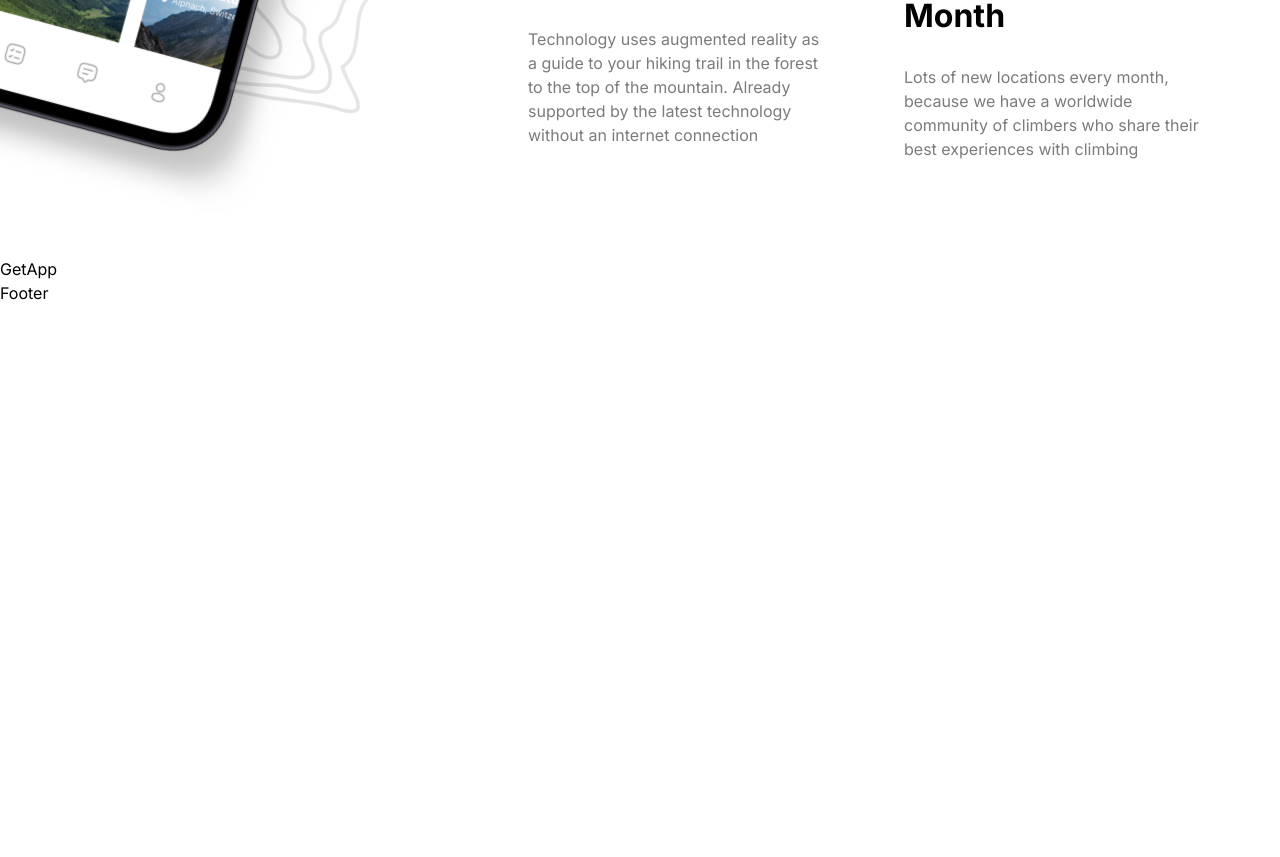
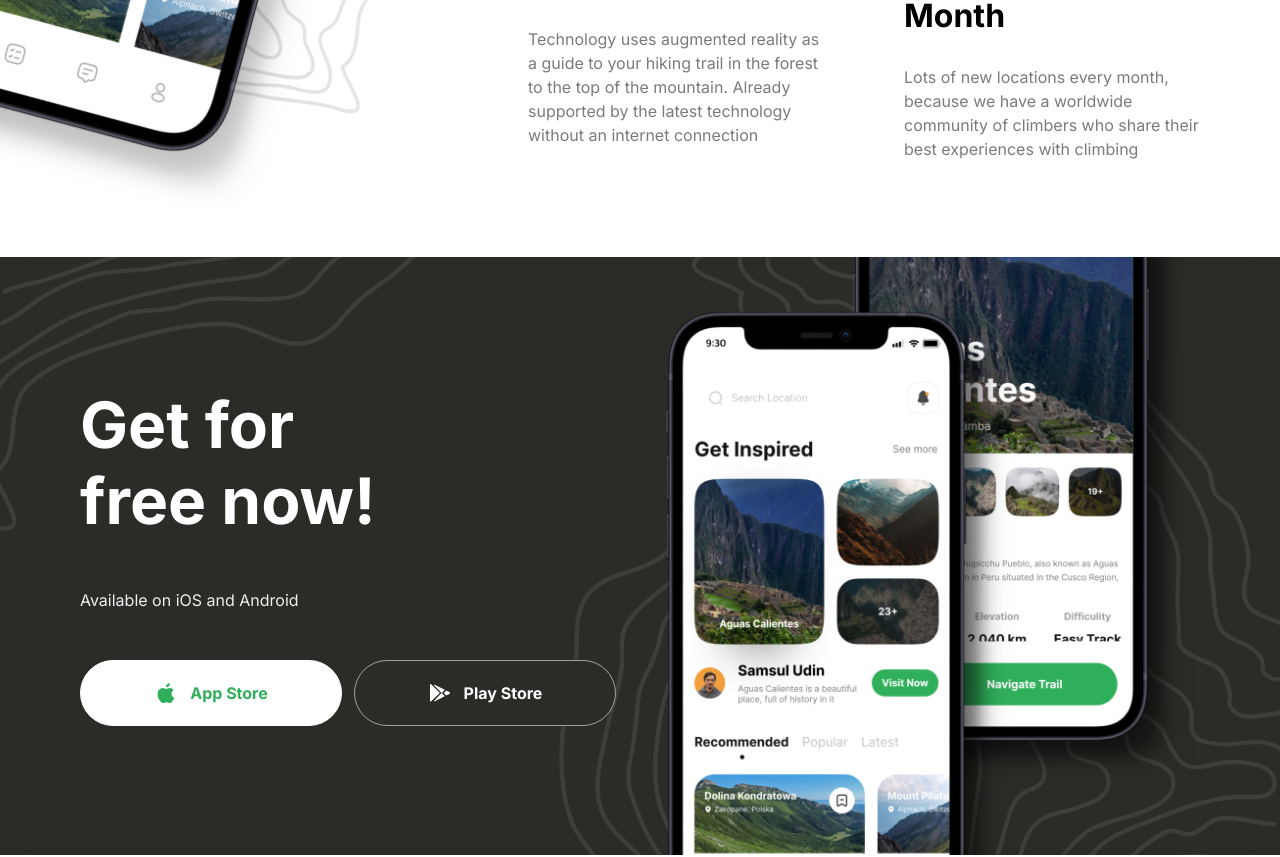
Before and after one commit to iamsyahirah/travel-app, a Next.js app: page / in a window 1280 px wide. Shown: the part 3520-4377 px from the top of the page. Before the commit the page ends 3825 px from the top, so only its background shows below. Built offline with nearby package versions, Linux system fonts and the light colour scheme.

Commit message:
feat: GetApp section

```diff
--- a/components/Button.tsx
+++ b/components/Button.tsx
@@ -5,16 +5,17 @@
     title: string;
     icon?: string;
     variant: string;
+    full?: boolean;
 }
 
-const Button = ({ type, title, icon, variant }: ButtonProps) => {
+const Button = ({ type, title, icon, variant, full }: ButtonProps) => {
     return (
         <button
-            className={`flexCenter gap-3 rounded-full border ${variant}`}
+            className={`flexCenter gap-3 rounded-full border ${variant} ${full && 'w-full'}`}
             type={type}
         >
             {icon && <Image src={icon} alt={title} width={24} height={24} />}
-            <label className="bold-16 whitespace-nowrap">{title}</label>
+            <label className="bold-16 whitespace-nowrap cursor-pointer">{title}</label>
 
         </button>
     )
--- a/components/GetApp.tsx
+++ b/components/GetApp.tsx
@@ -1,7 +1,38 @@
 import React from "react";
+import Button from "./Button";
+import Image from "next/image";
 
 const GetApp = () => {
-    return <div>GetApp</div>;
+    return (
+        <section className="flexCenter w-full flex-col pb-[100px]">
+            <div className="get-app">
+                <div className="z-20 flex w-full flex-1 flex-col items-start justify-center gap-12">
+                    <h2 className="bold-40 lg:bold-64 xl:max-w-[320px]">Get for free now!</h2>
+                    <p className="regular-16 text-gray-10">Available on iOS and Android</p>
+                    <div className="flex w-full flex-col gap-3 whitespace-nowrap xl:flex-row">
+                        <Button
+                            type="button"
+                            title="App Store"
+                            icon="/apple.svg"
+                            variant="btn_white"
+                            full
+                        />
+                        <Button
+                            type="button"
+                            title="Play Store"
+                            icon="/android.svg"
+                            variant="btn_dark_green_outline"
+                            full
+                        />
+                    </div>
+                </div>
+
+                <div className="flex flex-1 items-center justify-end">
+                    <Image src="/phones.png" alt="phones" width={550} height={870} />
+                </div>
+            </div>
+        </section>
+    )
 };
 
 export default GetApp;
```
